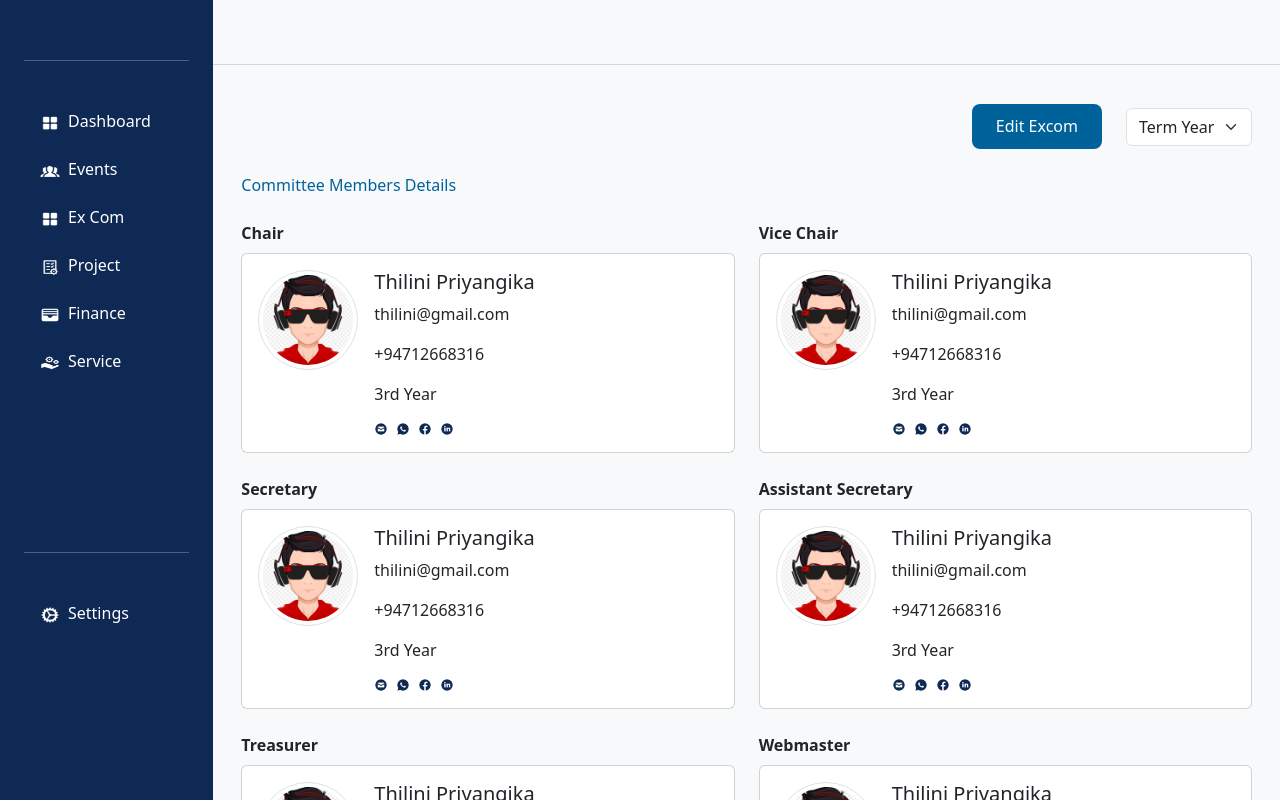
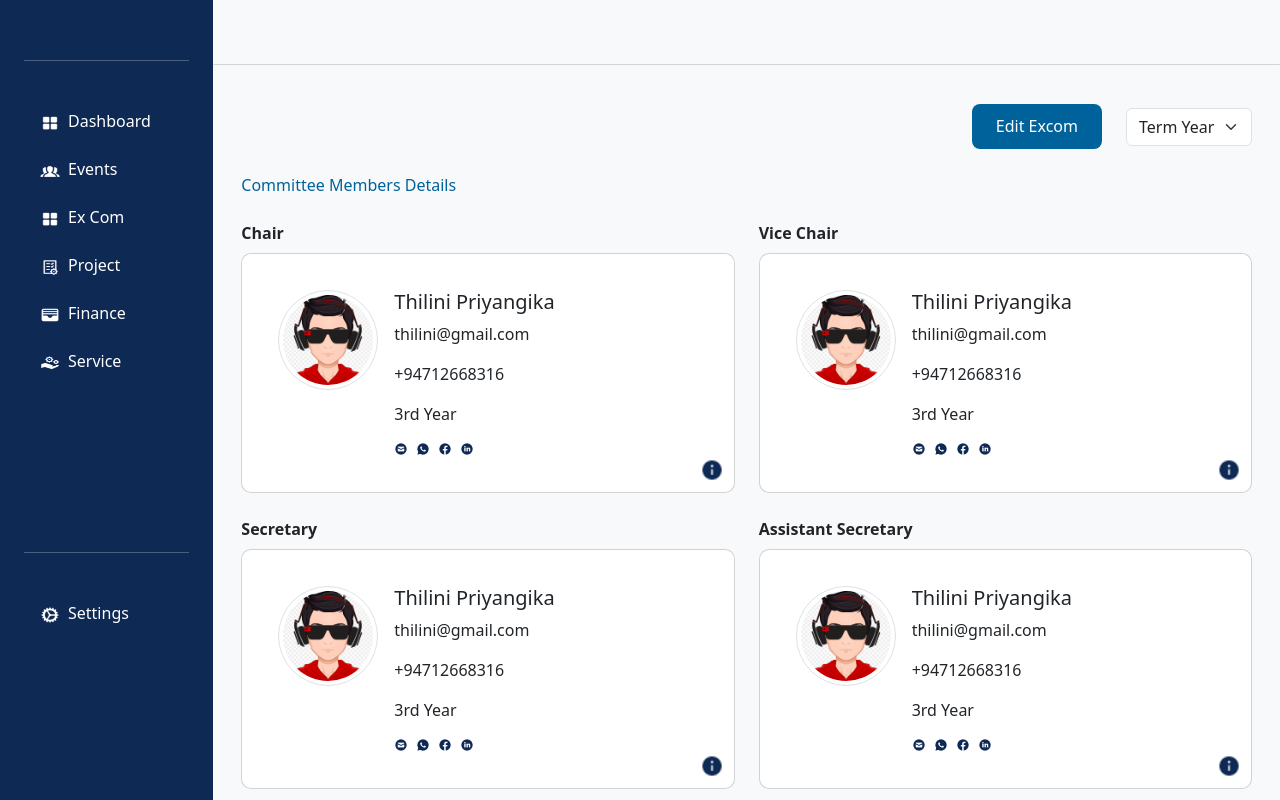
Before and after one commit to smaasath/IEEE-Student-branch-front-end, a React (Vite) app: page /dashboard/excomDetailPage in a window 1280 px wide. Shown: the top 800 px of the page. Built offline with nearby package versions, Linux system fonts and the light colour scheme.

Commit message:
CommitteeMember Detai Page edited

```diff
--- a/src/pages/excomFLow/excomDetailPage/excomDetailPage.jsx
+++ b/src/pages/excomFLow/excomDetailPage/excomDetailPage.jsx
@@ -6,6 +6,7 @@ import WhatsApp from '../../../assets/icons/WhatsApp.png';
 import Facebook from '../../../assets/icons/Facebook.png';
 import Linkedin from '../../../assets/icons/LinkedIn Circled.png';
 import profile from '../../../assets/images/profile.png';
+import Info from '../../../assets/images/Info.png';
 
 const CommitteeMemberCard = ({ photo, name, phone, email, academicYear }) => {
   const [editExcomModelShow, setEditExcomModelShow] = useState(false);
@@ -18,7 +19,7 @@ const CommitteeMemberCard = ({ photo, name, phone, email, academicYear }) => {
   };
 
   return (
-    <div className='card'>
+    <div className='card' style={{ borderRadius: '10px', padding: '20px', position: 'relative' }}>
       <div className='card-body d-flex'>
         <img
           src={photo || profile}
@@ -32,13 +33,18 @@ const CommitteeMemberCard = ({ photo, name, phone, email, academicYear }) => {
           <p className='card-text'>{phone}</p>
           <p className='card-text'>{academicYear}</p>
           <div className='d-flex gap-2'>
-            <img src={Envelope} alt='Envelope' />
-            <img src={WhatsApp} alt='WhatsApp' />
-            <img src={Facebook} alt='Facebook' />
-            <img src={Linkedin} alt='Linkedin' />
+            <img src={Envelope} alt='Envelope'/>
+            <img src={WhatsApp} alt='WhatsApp'/>
+            <img src={Facebook} alt='Facebook'/>
+            <img src={Linkedin} alt='Linkedin'/>
           </div>
         </div>
       </div>
+      <img
+        src={Info}
+        alt='Info'
+        style={{ position: 'absolute', bottom: '10px', right: '10px', width: '24px', height: '24px' }}
+      />
     </div>
   );
 };
@@ -247,7 +253,6 @@ const ExcomDetailPage = () => {
       ))}
 
       <EditExcomModal show={editExcomModelShow} onHide={() => setEditExcomModelShow(false)} selectedMember={selectedMember} />
-
     </div>
   );
 };
```
Also changed, not shown: src/assets/images/Info.png (added).
